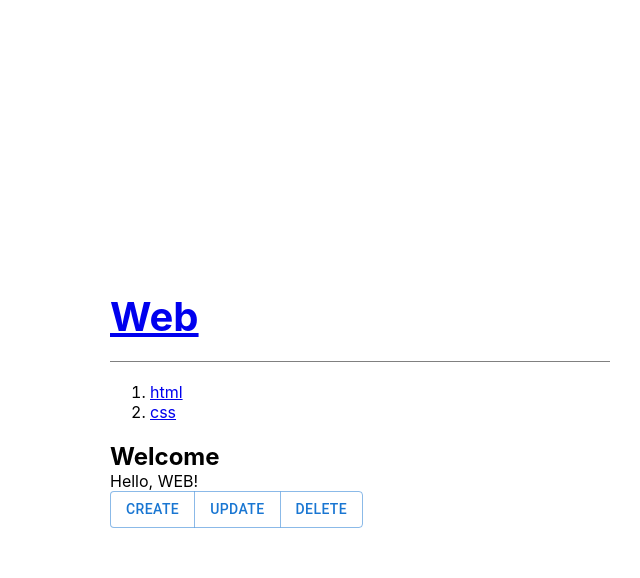
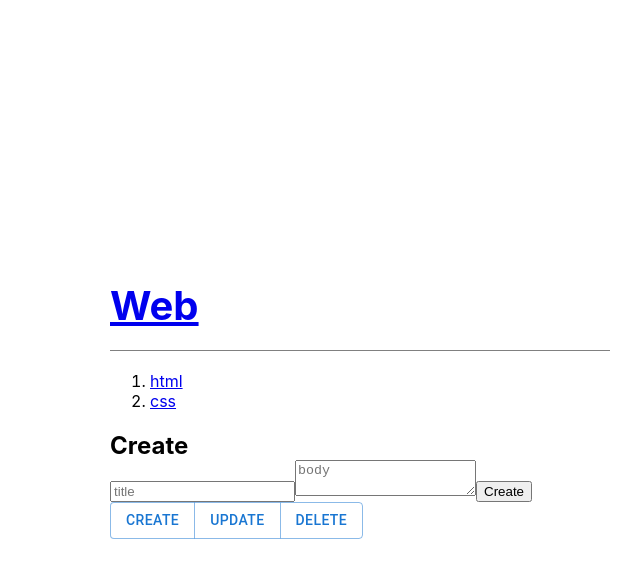
Before and after one commit to sjgske/elice-sw-2, a React (Create React App) app in the folder 03/: page / in a window 1280 px wide. Both pictures are taken after a click on the button "CREATE". Shown: the top 578 px of the page, without its empty margins (280-920 px from the left). Built offline with nearby package versions, Linux system fonts and the light colour scheme.

Commit message:
Create, delete 기능

```diff
--- a/03/src/App.js
+++ b/03/src/App.js
@@ -59,22 +59,55 @@ function Article({ title, body }) {
   );
 }
 
+function Create({ onCreate }) {
+  return (
+    <article>
+      <h2>Create</h2>
+      <form
+        onSubmit={(e) => {
+          e.preventDefault();
+          const title = e.target.title.value;
+          const body = e.target.body.value;
+          onCreate(title, body);
+        }}
+      >
+        <input name="title" type="text" placeholder="title" />
+        <textarea name="body" placeholder="body" />
+        <button type="submit">Create</button>
+      </form>
+    </article>
+  );
+}
+
 function App() {
-  const data = [
+  const [mode, setMode] = useState("WELCOME");
+  const [id, setId] = useState(null);
+  const [topics, setTopics] = useState([
     { id: 1, title: "html", body: "html is ..." },
     { id: 2, title: "css", body: "css is ..." },
-  ];
-
-  const [mode, setMode] = useState("WELCOME");
-  const [id, setId] = useState(null);
+  ]);
+  const [nextId, setNextId] = useState(3);
 
   let content = null;
   if (mode === "WELCOME") {
-    console.log(mode, id);
     content = <Article title="Welcome" body="Hello, WEB!" />;
   } else if (mode === "READ") {
-    const topic = data.filter((el) => el.id === id)[0];
+    const topic = topics.filter((el) => el.id === id)[0];
     content = <Article title={topic.title} body={topic.body} />;
+  } else if (mode === "CREATE") {
+    content = (
+      <Create
+        onCreate={(title, body) => {
+          const newTopic = { id: nextId, title, body };
+          const newTopics = [...topics];
+          newTopics.push(newTopic);
+          setTopics(newTopics);
+          setId(nextId);
+          setMode("READ");
+          setNextId(nextId + 1);
+        }}
+      />
+    );
   }
 
   return (
@@ -85,7 +118,7 @@ function App() {
         }}
       />
       <Nav
-        data={data}
+        data={topics}
         onSelect={(id) => {
           setMode("READ");
           setId(id);
@@ -95,13 +128,21 @@ function App() {
       <ButtonGroup variant="outlined" aria-label="text button group">
         <Button
           onClick={() => {
-            alert("create!");
+            setMode("CREATE");
           }}
         >
           CREATE
         </Button>
         <Button>UPDATE</Button>
-        <Button>DELETE</Button>
+        <Button
+          onClick={() => {
+            const newTopics = topics.filter((el) => el.id !== id);
+            setTopics(newTopics);
+            setMode("WELCOME");
+          }}
+        >
+          DELETE
+        </Button>
       </ButtonGroup>
     </div>
   );
```
